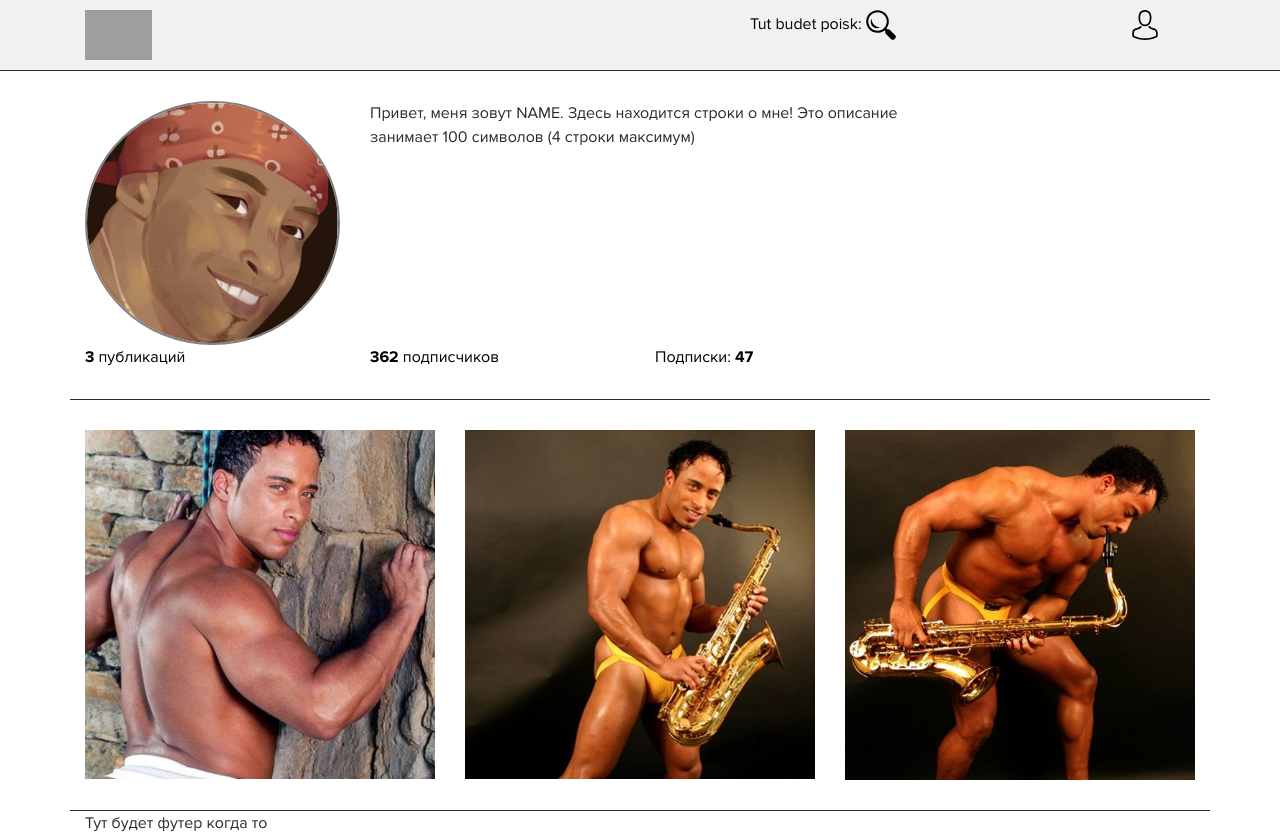
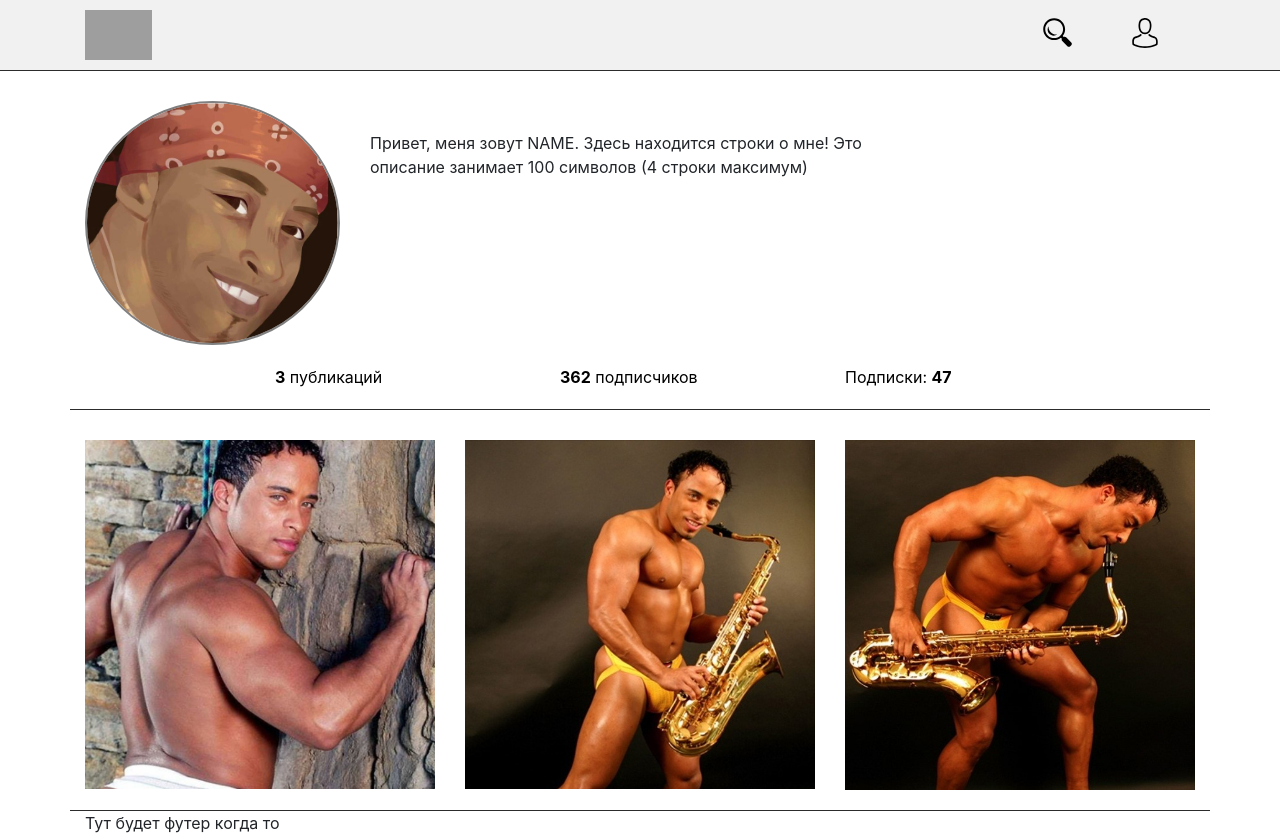
Before and after one commit to lemm17/gachigram, a Python web app: template modules/templates/profile.html in a window 1280 px wide. Run offline with Jinja, Linux system fonts and the light colour scheme; the template is opened without the code that fills it, so the values that code supplies are empty; some libraries are stand-ins or nearby versions; grey boxes are pictures that could not be loaded.

Commit message:
to litle fixed

```diff
--- a/modules/templates/css/style.css
+++ b/modules/templates/css/style.css
@@ -30,6 +30,7 @@ a:hover { text-decoration: none; }
 }
 .logo__profile {
     height: 30px;
+    margin-top: 8px;
 }
 
 /* content */
@@ -43,7 +44,7 @@ a:hover { text-decoration: none; }
     border-radius: 50%;
 }
 .container_border {
-    padding-bottom: 30px;
+    padding-bottom: 20px;
     border-bottom: 1px solid #2c2c2c;
 }
 
@@ -51,3 +52,49 @@ a:hover { text-decoration: none; }
 .photos__format {
     width: 100%;
 }
+
+.status_bar {
+    margin-top: 20px;
+}
+
+.content_description {
+    padding: 30px 0px;
+}
+
+form {
+    position: relative;
+    width: 300px;
+    margin: 0 auto;
+    height: 42px;
+}
+.header__search {
+    height: 42px;
+    width: 0;
+    padding: 0 42px 0 15px;
+    border: none;
+    border-bottom: 2px solid transparent;
+    outline: none;
+    background-color: transparent;
+    transition: .4s cubic-bezier(0, 0.8, 0, 1);
+    position: absolute;
+    top: 0;
+    right: 0;
+    z-index: 2;
+}
+.header__search:focus {
+    width: 300px;
+    z-index: 1;
+    border-bottom: 2px solid black;
+}
+.button_search {
+    border: none;
+    height: 42px;
+    width: 42px;
+    position: absolute;
+    top: 0;
+    right: 0;
+    cursor: pointer;
+    background: url('../icons/search.svg') no-repeat;
+    background-size: 70%;
+    background-position: 10px 8px;
+}
--- a/modules/templates/profile.html
+++ b/modules/templates/profile.html
@@ -2,8 +2,8 @@
 <html lang="ru">
 <head>
     <meta charset="UTF-8">
+    <link rel="stylesheet" href="css/style.css">
     <link rel="stylesheet" href="css/bootstrap.min.css">
-    <link rel="stylesheet" href="css/style.css">
     <meta name="viewport" content="width=device-width, initial-scale=1, shrink-to-fit=no">
     <title>Gachigram | Профиль</title>
     <link rel="stylesheet" href="fonts/ProximaNova/ProximaNova.css">
@@ -16,7 +16,10 @@
                     <a href="#"><img src="icons/logo.svg" class="logo__logo"></a>
                 </div>
                 <div class="col-xl-4 ml-auto">
-                    <a href="#">Tut budet poisk: <img src="icons/search.svg" class="logo__search"></a>
+                    <form>
+                        <button class="button_search" type="submit"></button>
+                        <input class="header__search" type="text" placeholder="Искать здесь...">
+                    </form>
                 </div>
                 <div class="col-xl-1 ml-12">
                     <a href="#"><img src="icons/profile.svg" class="logo__profile"></a>
@@ -31,11 +34,13 @@
                     <img src="icons/avatar.png" class="avatar">
                 </div>
                 <div class="col-xl-6">
-                    Привет, меня зовут NAME. Здесь находится строки о мне! Это описание занимает 100 символов (4 строки максимум)
+                    <div class="content_description">
+                        Привет, меня зовут NAME. Здесь находится строки о мне! Это описание занимает 100 символов (4 строки максимум)
+                    </div>
                 </div>
             </div>
-            <div class="row">
-                <div class="col-xl-3">
+            <div class="row status_bar">
+                <div class="offset-xl-2 col-xl-3">
                     <a href="#"><span class="nums">3</span> публикаций</a>
                 </div>
                 <div class="col-xl-3">
```
